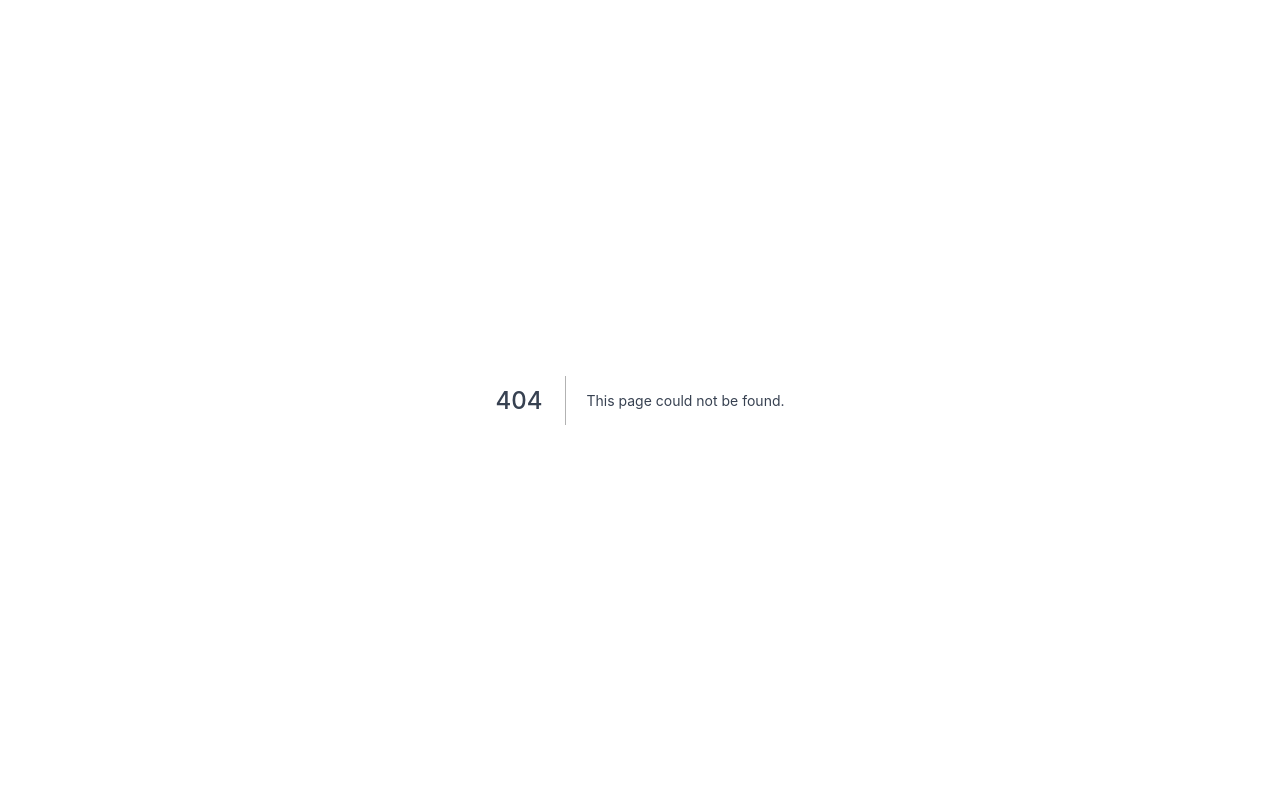
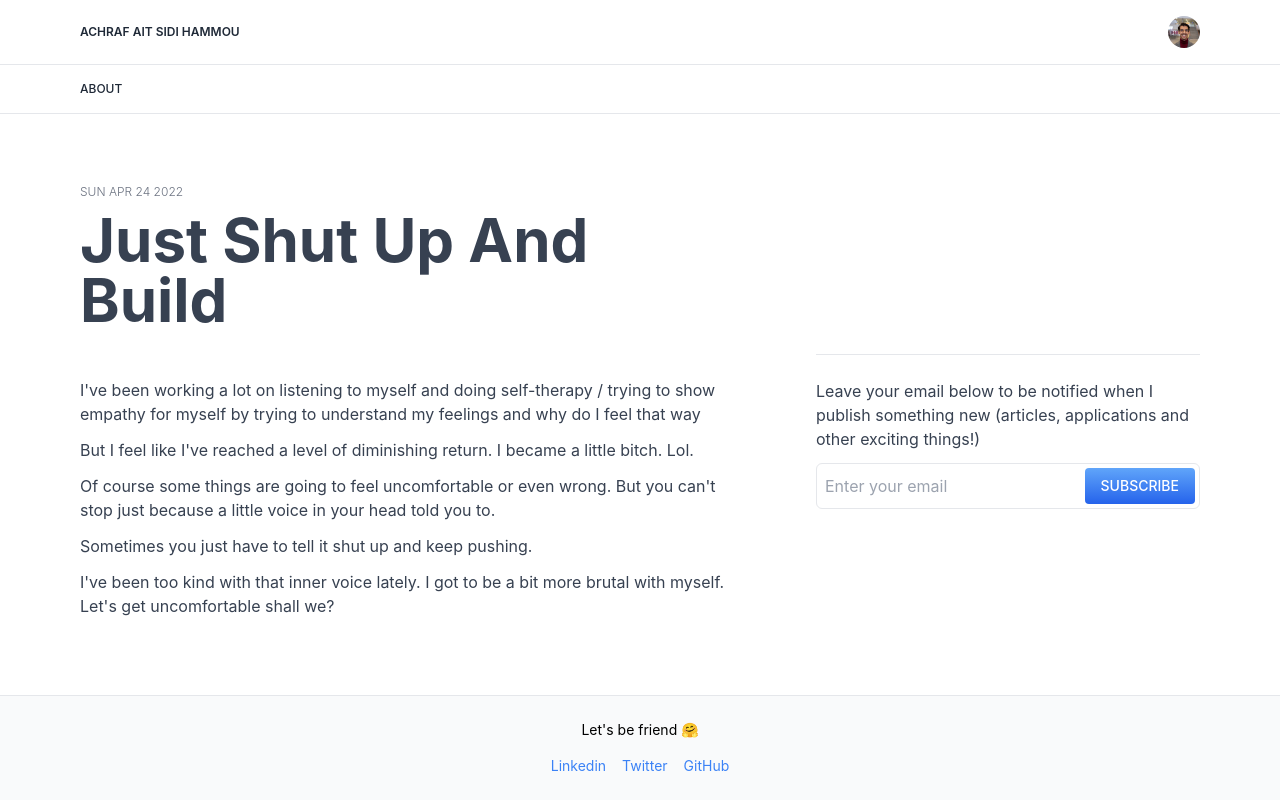
Before and after one commit to AchrafAsh/achrafash.com, a Next.js app: page /daily/006 in a window 1280 px wide. Before the commit this address had no page. Built offline with nearby package versions, Linux system fonts and the light colour scheme.

Commit message:
🖊️ new post

```diff
--- /dev/null
+++ b/src/pages/daily/006.mdx
@@ -0,0 +1,25 @@
+import { PostLayout } from '@/components/posts'
+
+export const title = 'Just Shut Up And Build'
+export const tag = 'daily'
+export const publishedAt = '2022-4-24'
+export const toc = []
+
+I&apos;ve been working a lot on listening to myself and doing self-therapy / trying to show empathy for myself by trying to understand my feelings and why do I feel that way
+
+But I feel like I&apos;ve reached a level of diminishing return. I became a little bitch. Lol.
+
+Of course some things are going to feel uncomfortable or even wrong. But you can&apos;t stop just because a little voice in your head told you to.
+
+Sometimes you just have to tell it shut up and keep pushing.
+
+I&apos;ve been too kind with that inner voice lately. I got to be a bit more brutal with myself. Let&apos;s get uncomfortable shall we?
+
+export default ({ children }) => (
+    <PostLayout
+        title={title}
+        publishedAt={publishedAt}
+        toc={toc}
+        children={children}
+    />
+)
```
